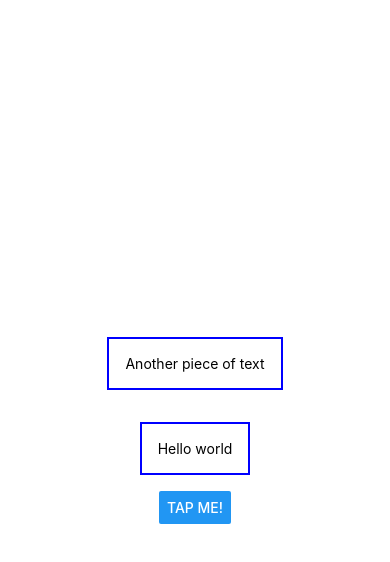
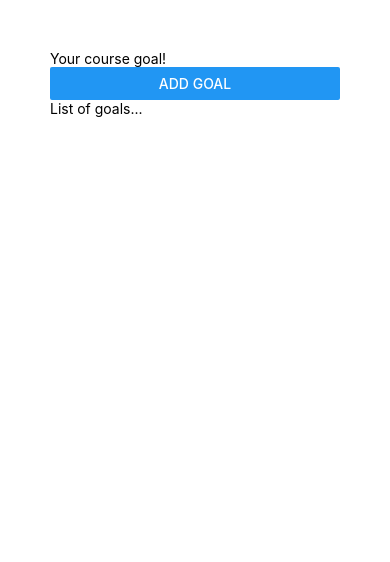
Before and after one commit to marcoguidara/udemy-react-native-the-pratical-guide-2022, a React Native app in the folder 001-module-1/: screen / in a window 390 px wide. Shown: the top 562 px of the page. Built offline with nearby package versions, Linux system fonts and the light colour scheme.

Commit message:
Lesson 16

```diff
--- a/001-module-1/App.js
+++ b/001-module-1/App.js
@@ -1,26 +1,22 @@
 import { StatusBar } from "expo-status-bar";
-import { StyleSheet, Text, View, Button } from "react-native";
+import { StyleSheet, Text, View, Button, TextInput } from "react-native";
 
 export default function App() {
   return (
-    <View style={styles.container}>
+    <View style={styles.appContainer}>
       <View>
-        <Text style={styles.dummyText}>Another piece of text</Text>
+        <TextInput placeholder="Your course goal!"/>
+        <Button title="Add Goal" />
       </View>
-      <Text style={styles.dummyText}>Hello world</Text>
-      <Button title="tap me!" />
+      <View>
+        <Text>List of goals...</Text>
+      </View>
     </View>
   );
 }
 
 const styles = StyleSheet.create({
-  container: {
-    flex: 1,
-    backgroundColor: "#fff",
-    alignItems: "center",
-    justifyContent: "center",
-  },
-  dummyText: {
-    margin: 16, borderWidth: 2, borderColor: 'blue', padding: 16
+  appContainer: {
+    padding: 50
   }
 });
```
